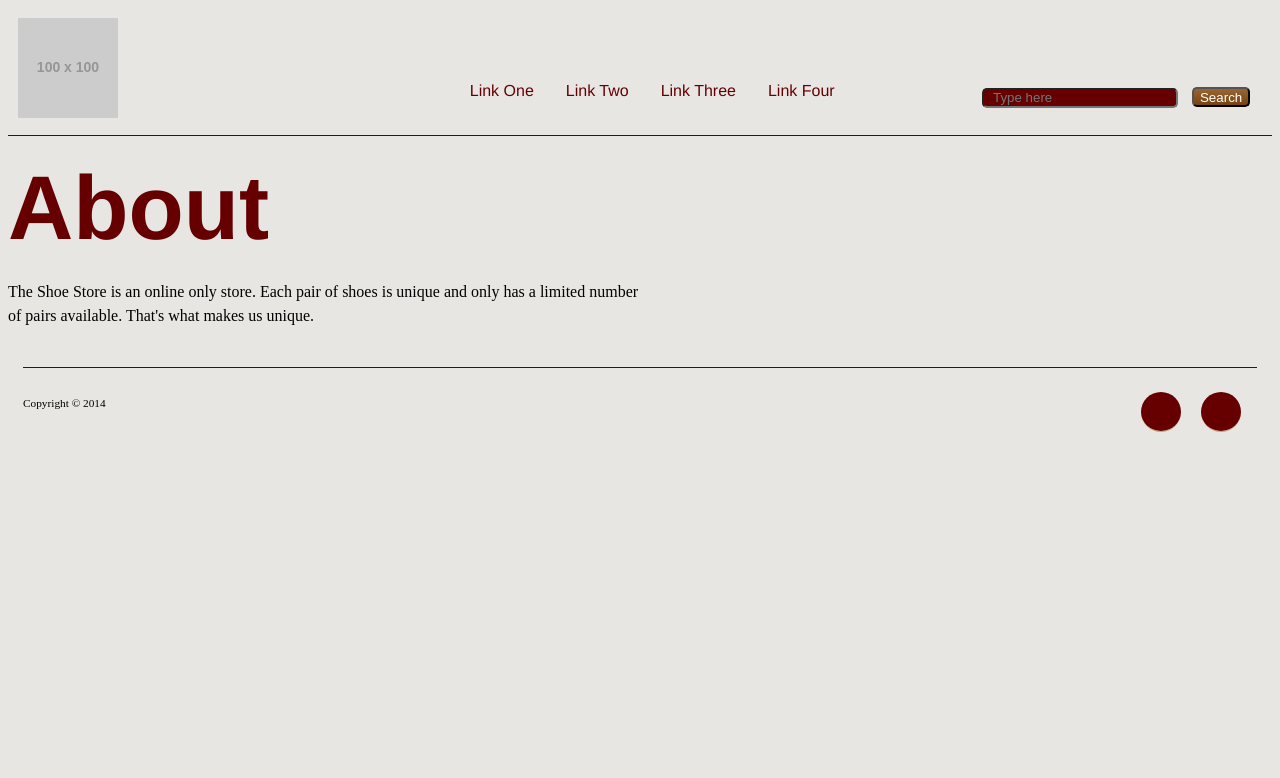
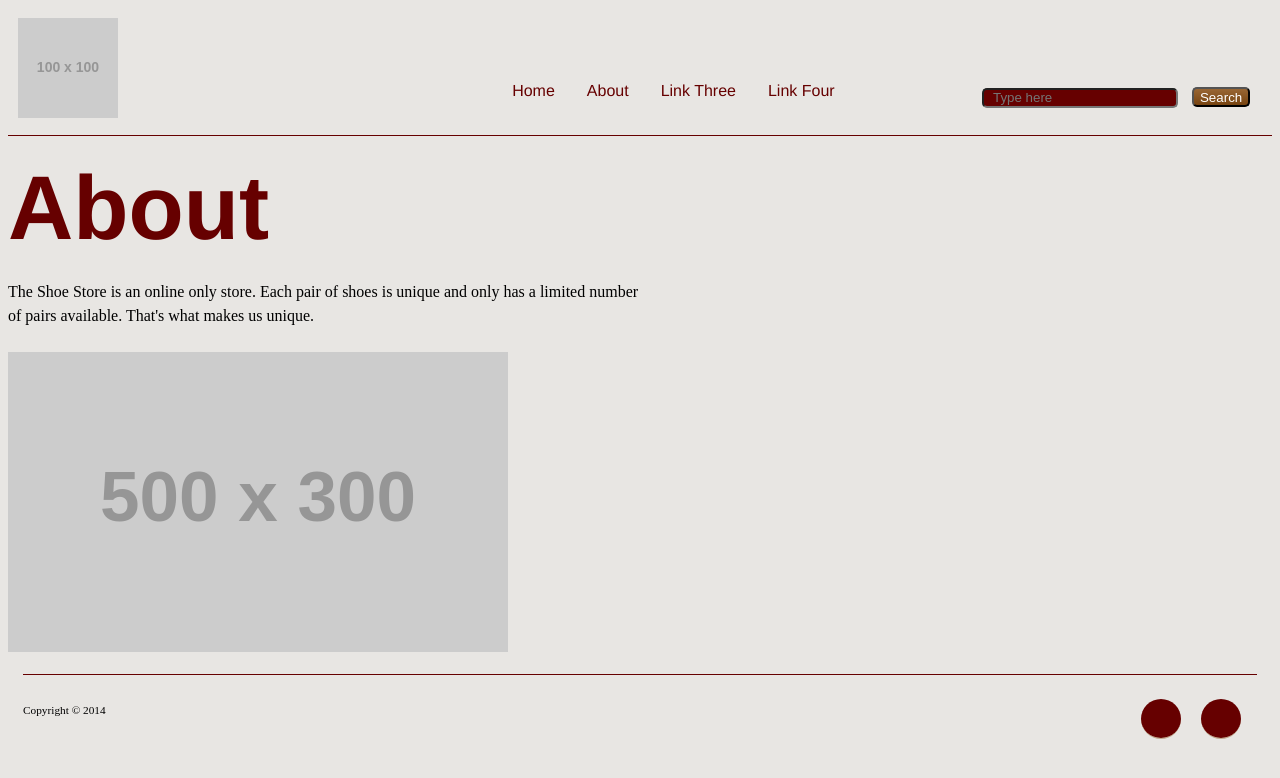
Before and after one commit to stacey-cowan/ecommerce-website, a Jekyll site: the page built from about.html, in a window 1280 px wide. Shown: the top 778 px of the page. Built offline with Jekyll 4.4.1, drawn with Linux system fonts in a browser that asks for light colours; some web fonts are replaced; Markdown is read by kramdown in place of the engine named in the settings.

```diff
--- a/_layouts/default.html
+++ b/_layouts/default.html
@@ -34,8 +34,8 @@
             <nav>
                 <ul>
 
-                    <li class="brand-family"><a href="#">Link One</a></li>
-                    <li class="brand-family"><a href="#">Link Two</a></li>
+                    <li class="brand-family"><a href="{{site.baseurl}}/">Home</a></li>
+                    <li class="brand-family"><a href="{{site.baseurl}}/about/">About</a></li>
                     <li class="brand-family"><a href="#">Link Three</a></li>
                     <li class="brand-family"><a href="#">Link Four</a></li>
 
--- a/about.html
+++ b/about.html
@@ -11,4 +11,8 @@ layout: default
         <p>The Shoe Store is an online only store. Each pair of shoes is unique and only has a limited number of pairs available. That's what makes us unique.</p>
     </div>
 
+    <div class="unit unit-s-1 unit-m-1-2 unit-l-2-3">
+    <img class="flex" src="http://placehold.it/500x300" alt="#">
+    </div>
+
 </div>
```
Also changed, not shown: thankyou.html (added, +14 -0 lines).
